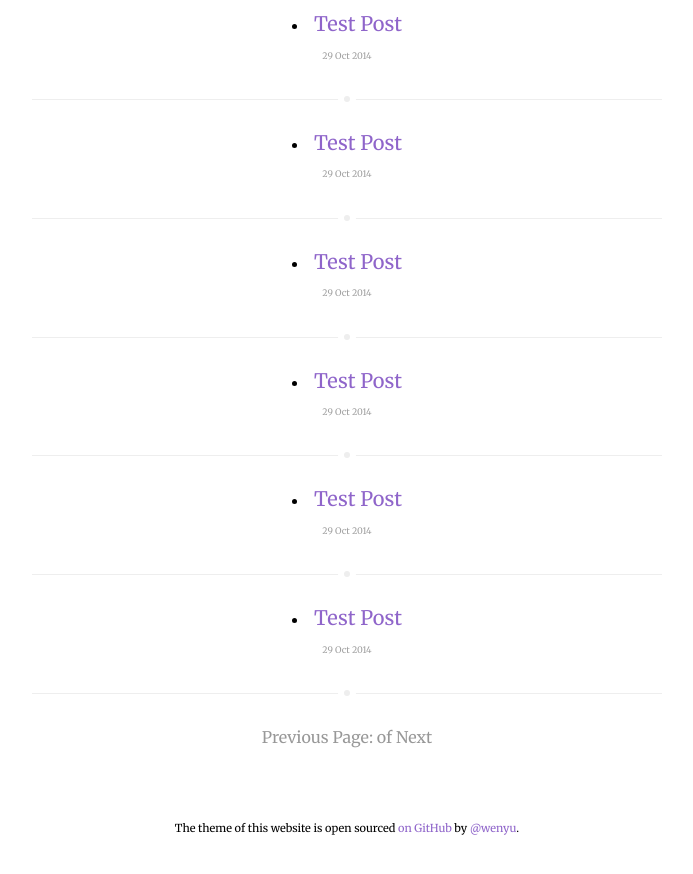
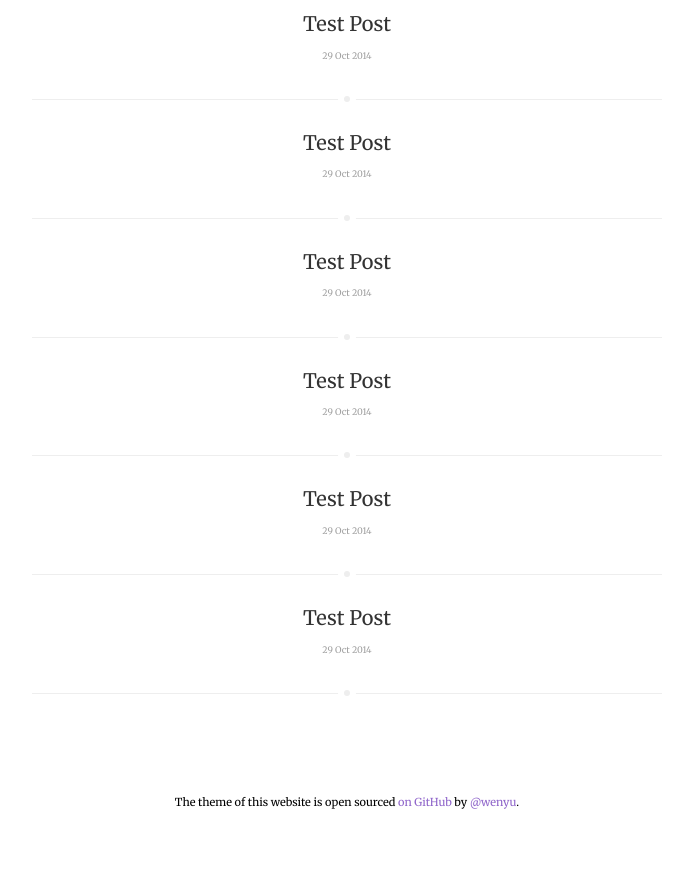
Before and after one commit to WenyuChang/wenyuchang.github.io, a Jekyll site: the page built from archive.html, in a window 1280 px wide and 900 px high, scrolled down 3605 px. Shown: the top 874 px of the window, without its empty margins (293-986 px from the left). Built offline with Jekyll 4.4.1, drawn with Linux system fonts in a browser that asks for light colours; comment, search, counter and statistics services are not loaded.

Commit message:
Update archive.html

```diff
--- a/archive.html
+++ b/archive.html
@@ -2,6 +2,7 @@
 layout: index
 ---
 
+<ul class="posts">
   {% for post in site.posts %}
   <li class="post post-header">
     <a href="{{ post.url }}" class="post-link post-title">
@@ -12,19 +13,4 @@
     </a>
   </li>
   {% endfor %}
-
-<!-- Pagination links -->
-<div class="pagination">
-  {% if paginator.previous_page %}
-    <a href="/page{{ paginator.previous_page }}" class="previous">Previous</a>
-  {% else %}
-    <span class="previous">Previous</span>
-  {% endif %}
-  <span class="page_number ">Page: {{ paginator.page }} of {{ paginator.total_pages }}</span>
-  {% if paginator.next_page %}
-    <a href="/page{{ paginator.next_page }}" class="next">Next</a>
-  {% else %}
-    <span class="next ">Next</span>
-  {% endif %}
-</div>
 </ul>
```
